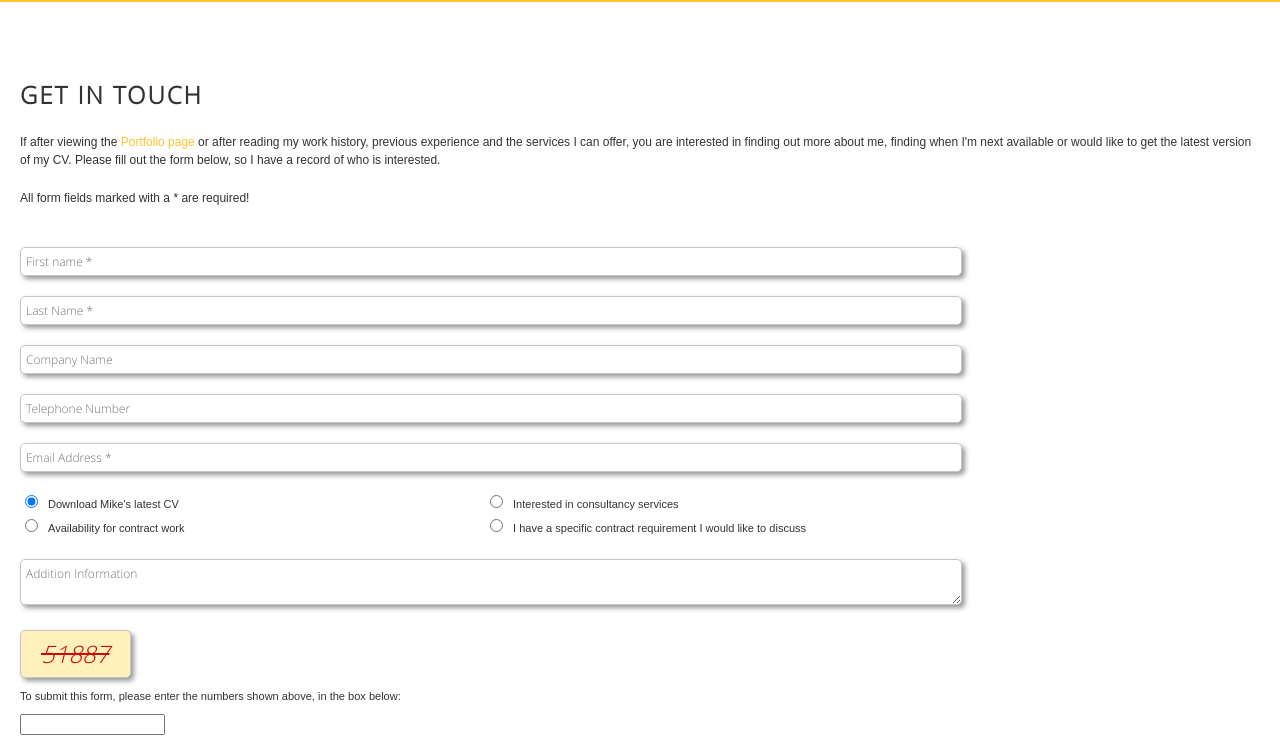
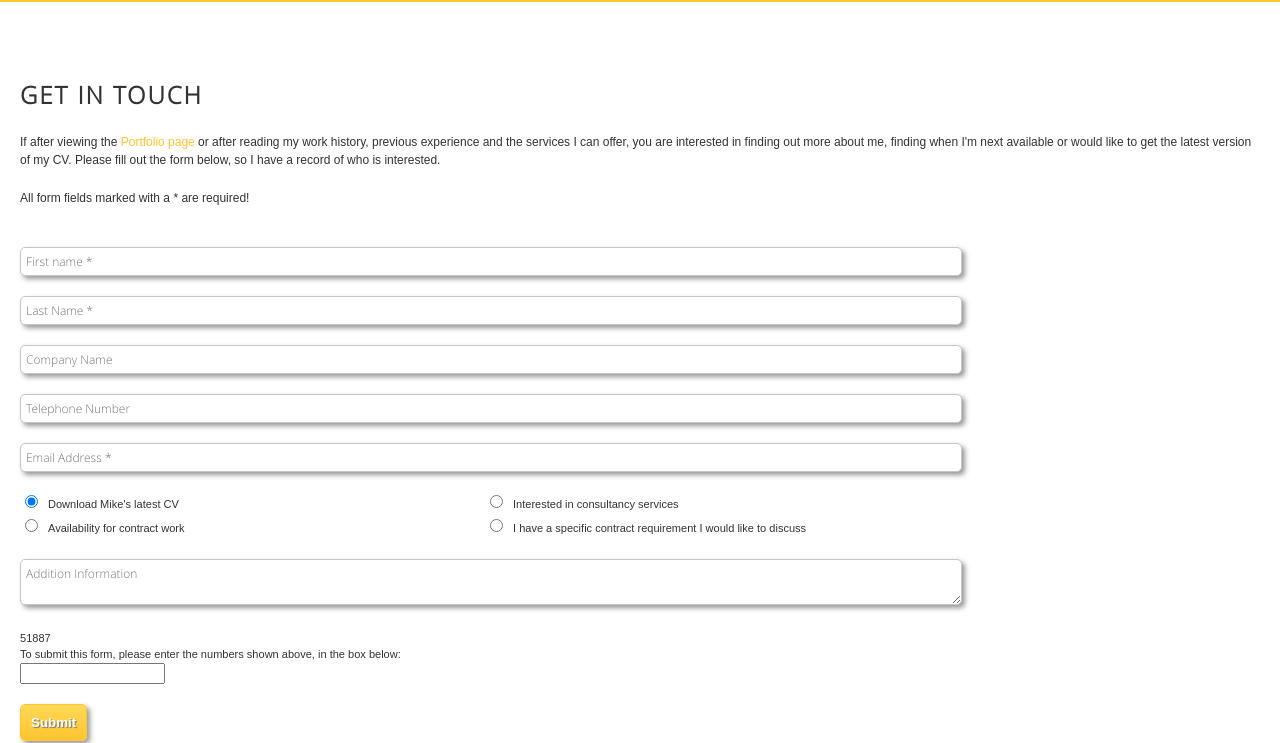
Before and after one commit to mikespeight/mike-speight.co.uk, a website: page contact.html in a window 1280 px wide. Shown: the part 83-826 px from the top of the page. Drawn offline with nearby package versions, Linux system fonts and the light colour scheme; files that its build step writes are made by us from their sources.

Commit message:
updated SASS files from live

```diff
--- a/css/scss/_layout.scss
+++ b/css/scss/_layout.scss
@@ -774,38 +774,11 @@ li:hover.macmillan .img {
     }
   }
 
-
-
 }
 
 ul {
-
-  .captcha-row {
-
-    #txtCaptchaDiv {
-      padding: 5px 20px;
-      font-family: OpenSans-Light;
-      @include border-radius (5px);
-      @include box-shadow (3px, 0.5);
-      border: 1px solid $lt-gray;
-      background: #fff;
-      font-size: 1.5rem;
-      font-style: italic;
-      text-decoration: line-through;
-      color: #cd0a0a;
-      background: $vlt-orange-bg;
-      display: inline-block;
-    }
-
-    label {
-      margin: 10px 0;
-      display: inline-block;
-    }
-  }
-
   .button-row {
     margin: 20px 0;
-    display: none;
     button {
       @include border-radius (5px);
       @include top-down-grad ($lt-orange-bg, $dk-orange-bg);
--- a/css/scss/_palette.scss
+++ b/css/scss/_palette.scss
@@ -11,7 +11,6 @@ $lt-orange:#ffd956;      .lt-orange {color:$lt-orange;}
 /* background colors */
 $dk-orange-bg:#ffc42f;      .dk-orange-bg {color:$dk-orange-bg;}
 $lt-orange-bg:#ffd956;      .lt-orange-bg {color:$lt-orange-bg;}
-$vlt-orange-bg: lighten($lt-orange-bg,20%)    ;
 $dk-bg: #333333;           .dk-bg {color: $dk-bg;}
 $black: #000000;            .black {color: $black;}
 $white: #ffffff;            .white {color: $white;}
```
Also changed, not shown: 1 other file.
